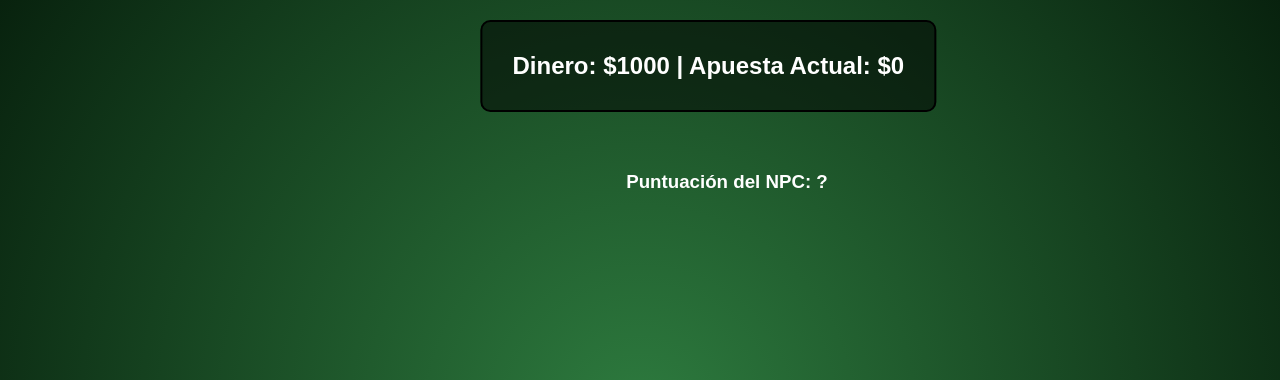
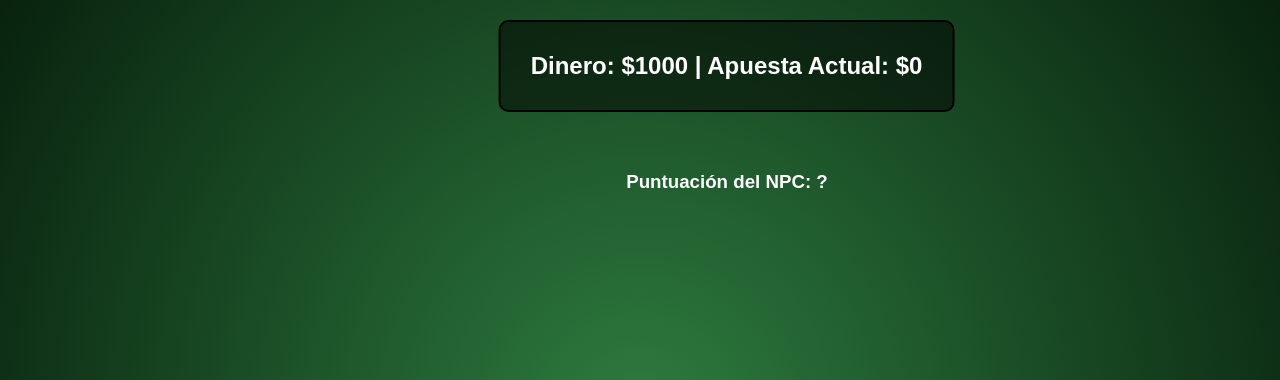
Before and after one commit to sephty/deckOfCards, a plain HTML site: page index.html in a window 1280 px wide. Shown: the top 380 px of the page. Drawn offline with Linux system fonts and the light colour scheme; no server answers.

Commit message:
fix: :bug: correct transform property value for header styling

```diff
--- a/styles.css
+++ b/styles.css
@@ -17,7 +17,7 @@ body {
     background: rgba(0, 0, 0, 0.5);
     padding: 10px 30px;
     border-radius: 10px;
-    transform: translatex(15%);
+    transform: translatex(19%);
     border: 2px solid #000000;
     max-width: 90%;
 }
```
